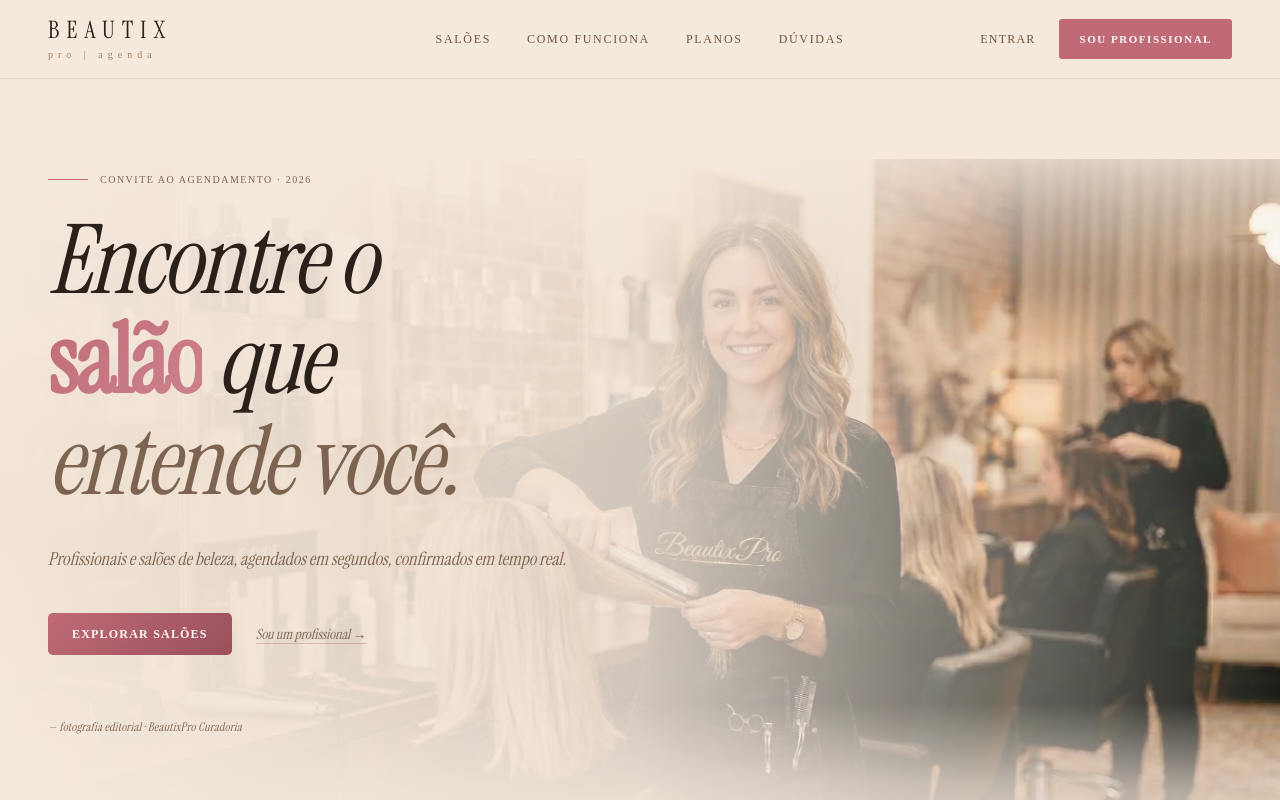
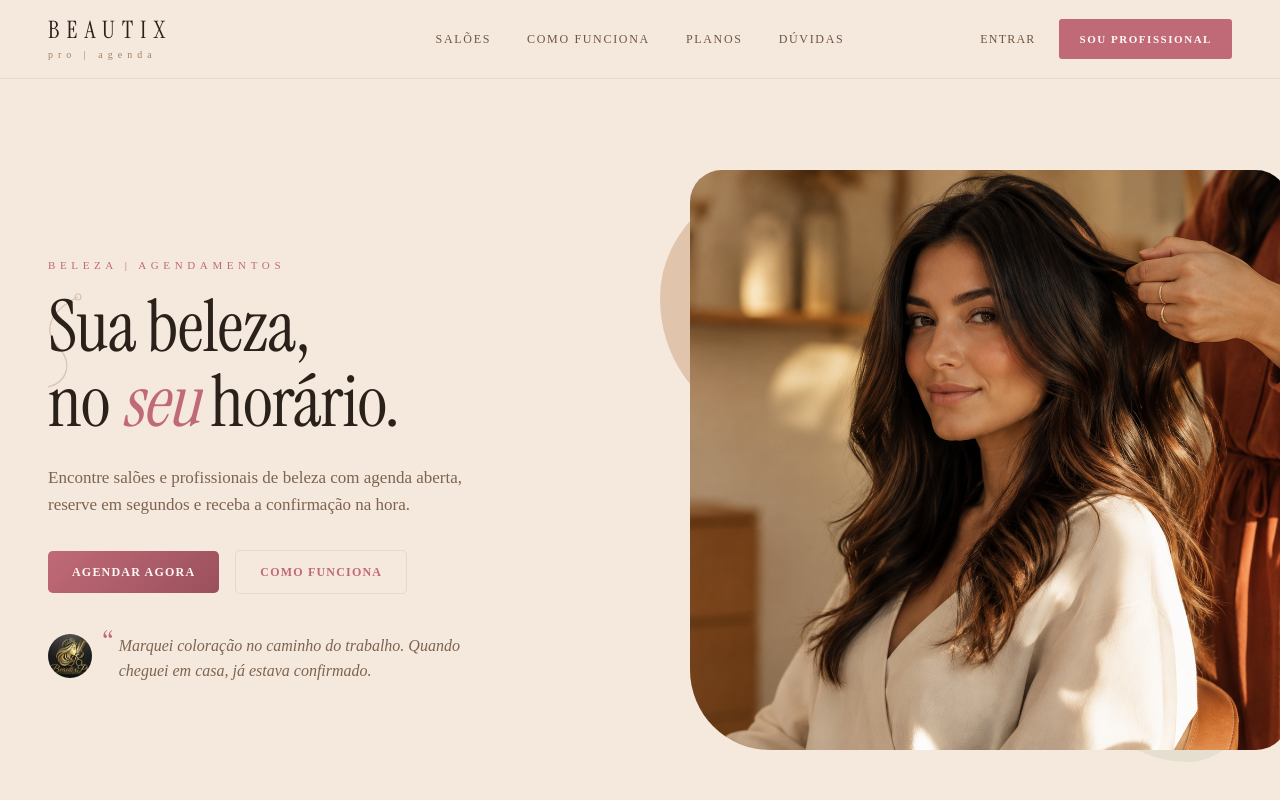
Before and after one commit to Felipe-Yasuo/beautixpro, a Next.js app: page / in a window 1280 px wide. Shown: the top 800 px of the page. Built offline with nearby package versions, Linux system fonts and the light colour scheme; no server answers; the database is empty.

Commit message:
refactor(hero): redesign completo com grid 2 colunas, blobs decorativos e citação social

```diff
--- a/src/components/features/home/hero.tsx
+++ b/src/components/features/home/hero.tsx
@@ -3,105 +3,132 @@ import Link from "next/link";
 
 export function Hero() {
     return (
-        <section className="relative">
+        <section
+            className="relative"
+            style={{ paddingTop: "clamp(24px, 4vw, 64px)" }}
+        >
+            <div className="mx-auto grid max-w-[1280px] grid-cols-1 gap-12 px-6 pb-20 min-[921px]:grid-cols-[1.05fr_0.95fr] min-[921px]:items-center min-[921px]:gap-16 lg:px-12 lg:pb-28">
+                <div className="relative flex flex-col justify-center">
+                    <svg
+                        className="pointer-events-none absolute z-0"
+                        style={{
+                            left: "-30px",
+                            top: "30px",
+                            width: "150px",
+                            height: "200px",
+                            opacity: 0.35,
+                        }}
+                        viewBox="0 0 150 200"
+                        fill="none"
+                    >
+                        <path
+                            d="M60 10 C30 25 25 45 40 60 C55 75 50 95 30 100"
+                            stroke="#a08265"
+                            strokeWidth="1.2"
+                        />
+                        <circle cx="60" cy="10" r="3" stroke="#a08265" strokeWidth="1.2" />
+                    </svg>
 
-            <div className="relative flex min-h-[75vh] items-end overflow-hidden lg:min-h-[88vh]">
-                <Image
-                    src="/hairdresser-hero.webp"
-                    alt="Ateliê de beleza"
-                    fill
-                    className="object-cover object-top"
-                    priority
-                    sizes="100vw"
-                />
+                    <span className="relative z-10 mb-4 text-[11px] uppercase tracking-[0.42em] text-gold">
+                        Beleza | Agendamentos
+                    </span>
 
-                <div className="absolute inset-0 bg-linear-to-t from-surface-lowest via-surface-lowest/90 to-surface-lowest/20 lg:hidden" />
-
-                <div className="absolute inset-0 hidden bg-linear-to-r from-surface-lowest via-surface-lowest/85 to-surface-lowest/10 lg:block" />
-
-                <div className="absolute inset-x-0 top-0 h-32 bg-linear-to-b from-surface-lowest/80 to-transparent" />
-
-                <div className="absolute inset-x-0 bottom-0 h-40 bg-linear-to-t from-surface-lowest via-surface-lowest/60 to-transparent" />
-
-                <div
-                    className="pointer-events-none absolute left-0 top-1/2 h-150 w-225 -translate-y-1/2 opacity-40"
-                    style={{
-                        background:
-                            "radial-gradient(ellipse at left center, rgba(201,168,76,0.15) 0%, rgba(201,168,76,0.04) 35%, transparent 70%)",
-                    }}
-                />
-
-                <div className="relative z-10 mx-auto w-full max-w-7xl px-6 pb-12 lg:px-12 lg:pb-32">
-                    <div className="max-w-3xl">
-                        <div className="flex items-center gap-3">
-                            <span className="h-px w-10 bg-gold" />
-                            <span className="label-overline text-gold">
-                                Convite ao agendamento · 2026
-                            </span>
-                        </div>
-
-                        <h1 className="mt-6 font-serif text-5xl leading-[1.05] tracking-tight text-on-surface sm:text-6xl lg:text-7xl xl:text-8xl">
-                            <span className="italic text-on-surface">Encontre o</span>
+                    <h1
+                        className="relative z-10 font-serif font-normal leading-[1.05] tracking-[-0.01em] text-on-surface"
+                        style={{ fontSize: "clamp(44px, 5.6vw, 84px)" }}
+                    >
+                        Sua beleza,
                         <br />
-                            <span className="text-gradient-gold font-bold">salão</span>
-                            <span className="italic text-on-surface"> que</span>
-                            <br />
-                            <span className="italic text-on-surface-variant">entende você.</span>
+                        no <span className="italic text-gold">seu</span> horário.
                     </h1>
 
-                        <p className="mt-8 max-w-xl font-serif text-base italic text-on-surface-variant sm:text-lg">
-                            Profissionais e salões de beleza,
-                            agendados em segundos, confirmados em tempo real.
+                    <p className="relative z-10 mt-6 max-w-[460px] text-[17px] leading-[1.6] text-on-surface-variant">
+                        Encontre salões e profissionais de beleza com agenda aberta,
+                        reserve em segundos e receba a confirmação na hora.
                     </p>
 
-                        <div className="mt-10 flex flex-col items-stretch gap-4 sm:flex-row sm:items-center">
+                    <div className="relative z-10 mt-8 flex flex-col items-stretch gap-4 sm:flex-row sm:items-center">
                         <Link href="#atelies" className="btn-primary text-center">
-                                Explorar salões
+                            Agendar agora
                         </Link>
                         <Link
-                                href="/login"
-                                className="font-serif text-sm italic text-on-surface-variant underline decoration-gold/40 underline-offset-4 transition-colors hover:text-gold sm:ml-2"
+                            href="#como-funciona"
+                            className="btn-ghost text-center"
                         >
-                                Sou um profissional →
+                            Como funciona
                         </Link>
                     </div>
 
-                        <p className="mt-16 hidden font-serif text-xs italic tracking-wide text-on-surface-variant lg:block">
-                            — fotografia editorial · BeautixPro Curadoria
+                    {/* Citação — avatar + aspas + texto itálico */}
+                    <div className="relative z-10 mt-10 flex items-start gap-3">
+                        <div className="relative h-11 w-11 shrink-0 overflow-hidden rounded-full">
+                            <Image
+                                src="/foto.webp"
+                                alt="Cliente BeautixPro"
+                                fill
+                                className="object-cover"
+                                sizes="44px"
+                            />
+                        </div>
+                        <div className="flex gap-1">
+                            <span
+                                className="font-serif text-gold"
+                                style={{ fontSize: "34px", lineHeight: 0.7 }}
+                            >
+                                &ldquo;
+                            </span>
+                            <p
+                                className="italic text-on-surface-variant"
+                                style={{ fontSize: "16px", lineHeight: 1.55 }}
+                            >
+                                Marquei coloração no caminho do trabalho. Quando
+                                <br />
+                                cheguei em casa, já estava confirmado.
                             </p>
                         </div>
                     </div>
                 </div>
 
-            <div className="relative z-10 border-y border-outline-variant bg-surface-low">
-                <div className="mx-auto flex max-w-7xl flex-col items-stretch gap-px bg-outline-variant sm:flex-row">
-                    <Promise label="Curadoria" value="Profissionais selecionados" />
-                    <Promise label="Reserva" value="Agende em 60 segundos" />
-                    <Promise label="Confirmação" value="Resposta em tempo real" accent />
+                <div className="relative min-h-[340px] min-[921px]:min-h-[520px]">
+                    <div
+                        className="pointer-events-none absolute -top-10 -left-10 h-64 w-64 opacity-45"
+                        style={{ background: "#c99a72", borderRadius: "58% 42% 55% 45% / 50% 55% 45% 50%" }}
+                    />
+                    <div
+                        className="pointer-events-none absolute -right-6 -bottom-8 h-40 w-40 opacity-40"
+                        style={{ background: "#cdd3bc", borderRadius: "45% 55% 42% 58% / 55% 45% 55% 45%" }}
+                    />
+                    <div
+                        className="pointer-events-none absolute top-1/4 -right-8 h-24 w-24 opacity-35"
+                        style={{ background: "#c99a72", borderRadius: "50% 50% 40% 60% / 55% 45% 55% 45%" }}
+                    />
+
+                    <div className="absolute inset-0 translate-x-4 translate-y-4 rounded-[2rem_2rem_2rem_5rem] border border-gold/30" />
+
+                    <div className="relative h-full min-h-[340px] w-full min-[921px]:min-h-[520px]">
+                        <div
+                            className="absolute overflow-hidden rounded-[2rem_2rem_2rem_5rem]"
+                            style={{
+                                top: "-40px",
+                                right: "-56px",
+                                bottom: "-20px",
+                                left: "-10px",
+                                width: "calc(100% + 66px)",
+                                height: "calc(100% + 60px)",
+                            }}
+                        >
+                            <Image
+                                src="/hero.png"
+                                alt="Ateliê de beleza"
+                                fill
+                                priority
+                                className="object-cover"
+                                sizes="(max-width: 921px) 100vw, 50vw"
+                            />
+                        </div>
+                    </div>
                 </div>
             </div>
         </section>
     );
 }
-
-function Promise({
-    label,
-    value,
-    accent,
-}: {
-    label: string;
-    value: string;
-    accent?: boolean;
-}) {
-    return (
-        <div className="flex-1 bg-surface-low px-6 py-8 lg:px-10">
-            <p className="label-overline text-gold">{label}</p>
-            <p
-                className={`mt-2 font-serif text-lg ${accent ? "text-gold italic" : "text-on-surface"
-                    }`}
-            >
-                {value}
-            </p>
-        </div>
-    );
-}
```
Also changed, not shown: public/hero.png (added). Lines whose indentation alone changed are shown as unchanged.
